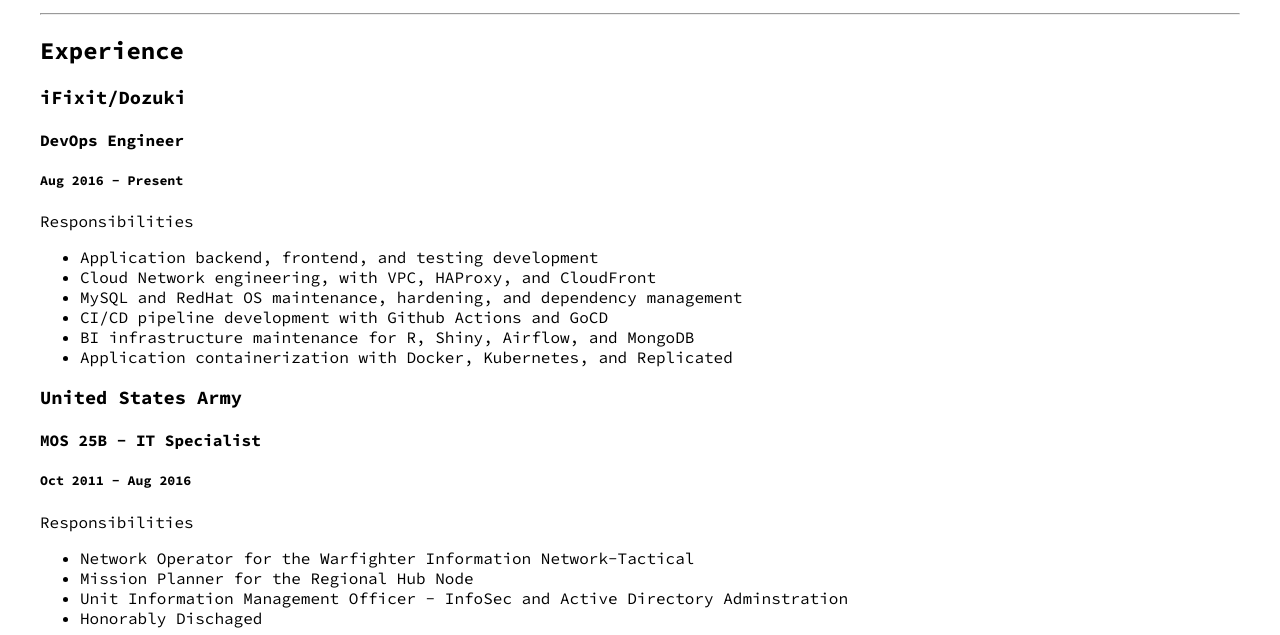
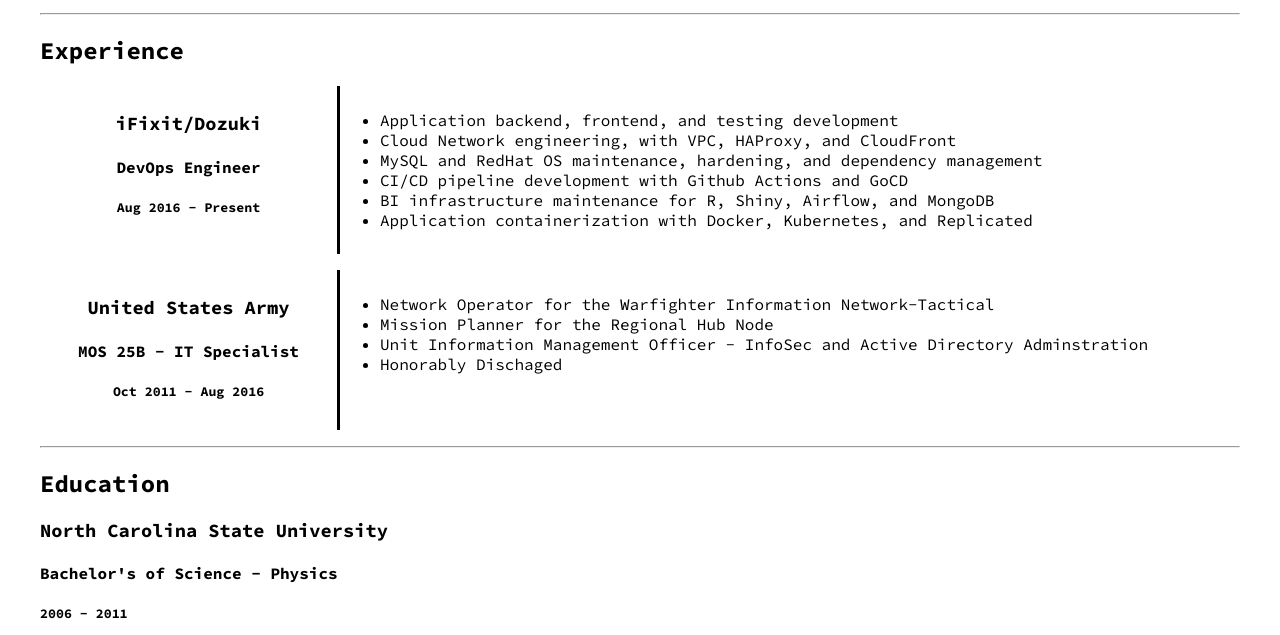
Before and after one commit to djmetzle/resume, an Astro site: page / in a window 1280 px wide. Shown: the part 165-800 px from the top of the page. Built offline with nearby package versions, Linux system fonts and the light colour scheme; Astro itself is replaced by a stand-in of ours.

Commit message:
Tryhard CSS grid

```diff
--- a/src/components/Position.astro
+++ b/src/components/Position.astro
@@ -1,16 +1,52 @@
 ---
 const { company, position, timeperiod } = Astro.props;
 ---
-<section>
-	<div>
-	<h3>{company}</h3>
-	<h4>{position}</h4>
-	<h5>{timeperiod}</h5>
+<section class="position">
+	<div class="summary">
+		<h3>{company}</h3>
+		<h4>{position}</h4>
+		<h5>{timeperiod}</h5>
 	</div>
-	<section>
-		<span>Responsibilities</span>
+	<div class="responsibilities">
 		<ul>
 			<slot />
 		</ul>
-	</section>
+	</div>
 </section>
+
+<style>
+@media print {
+	section {
+		display: grid;
+		grid-template-columns: 1fr 3fr;
+		margin-bottom: 1rem;
+	}
+
+	.summary {
+		text-align: right;
+		border-right: 0.2rem solid;
+	}
+}
+
+@media (min-width: 1200px) {
+	section {
+		display: grid;
+		grid-template-columns: 1fr 3fr;
+		margin-bottom: 1rem;
+	}
+
+	.summary {
+		text-align: right;
+		border-right: 0.2rem solid;
+	}
+}
+
+.summary {
+	text-align: center;
+	padding: 0.5rem;
+}
+
+.responsibilities {
+	padding: 0.5rem 0;
+}
+</style>
```
